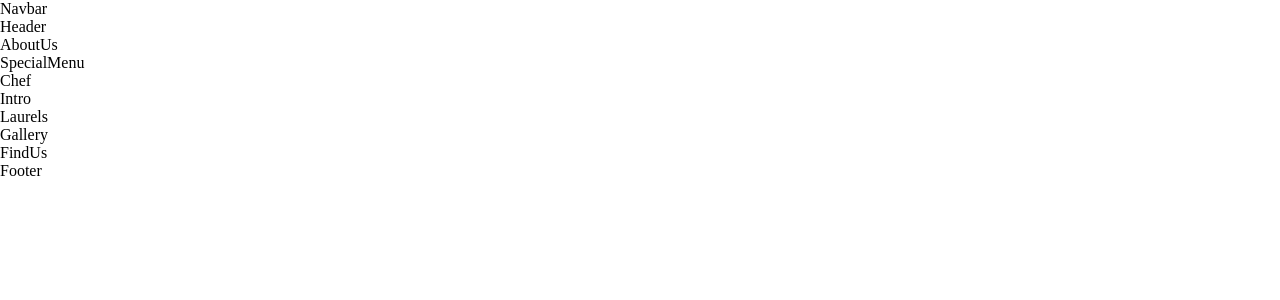
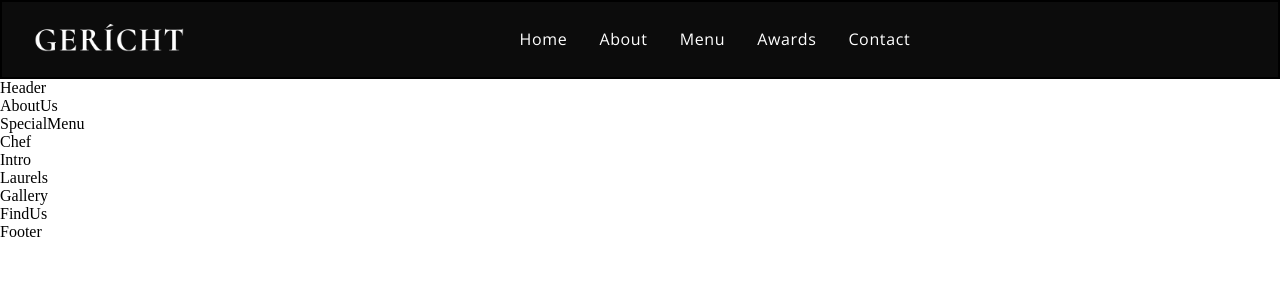
Before and after one commit to farhanyousaf786/ResturentDashboard-React, a React (Create React App) app: page / in a window 1280 px wide. Shown: the top 300 px of the page. Built offline with nearby package versions, Linux system fonts and the light colour scheme; a web font is replaced by a local one.

Commit message:
added componenet in navbar

```diff
--- a/src/components/Navbar/Navbar.css
+++ b/src/components/Navbar/Navbar.css
@@ -0,0 +1,47 @@
+.app__navbar {
+
+
+    width: 100%;
+    display: flex;
+    border: 2px solid black;
+    justify-content: space-between;
+    background: var(--color-black);
+    align-items: center;
+    padding: 1rem 2rem;
+}
+
+
+
+.app__navbar-logo {
+
+    display: flex;
+    justify-content: flex-start;
+    align-items: center;
+
+}
+
+.app__navbar-logo img {
+    width: 150px
+}
+
+
+.app__navbar-links {
+    flex: 1;
+    display: flex;
+    justify-content: center;
+    align-items: center;
+    list-style: none;
+
+}
+.app__navbar-links li {
+
+margin: 0 1rem;
+cursor: pointer;
+
+}
+
+.app__navbar-links li:hover {
+
+    color: var(--color-grey);
+
+    }
--- a/src/components/Navbar/Navbar.jsx
+++ b/src/components/Navbar/Navbar.jsx
@@ -5,9 +5,19 @@
 import './Navbar.css';
 
 const Navbar = () => (
-  <div>
-    Navbar
-  </div>
+  <nav className='app__navbar'>
+    <div className='app__navbar-logo'>
+    <img src={images.gericht} alt="app logo">
+    </img>
+    </div>
+    <ul className='app__navbar-links'>
+    <li className='p__opensans'><a href='#home'>Home</a></li>
+    <li className='p__opensans'><a href='#about'>About</a></li>
+    <li className='p__opensans'><a href='#menu'>Menu</a></li>
+    <li className='p__opensans'><a href='#awards'>Awards</a></li>
+    <li className='p__opensans'><a href='#contact'>Contact</a></li>
+    </ul>
+  </nav>
 );
 
 export default Navbar;
```
